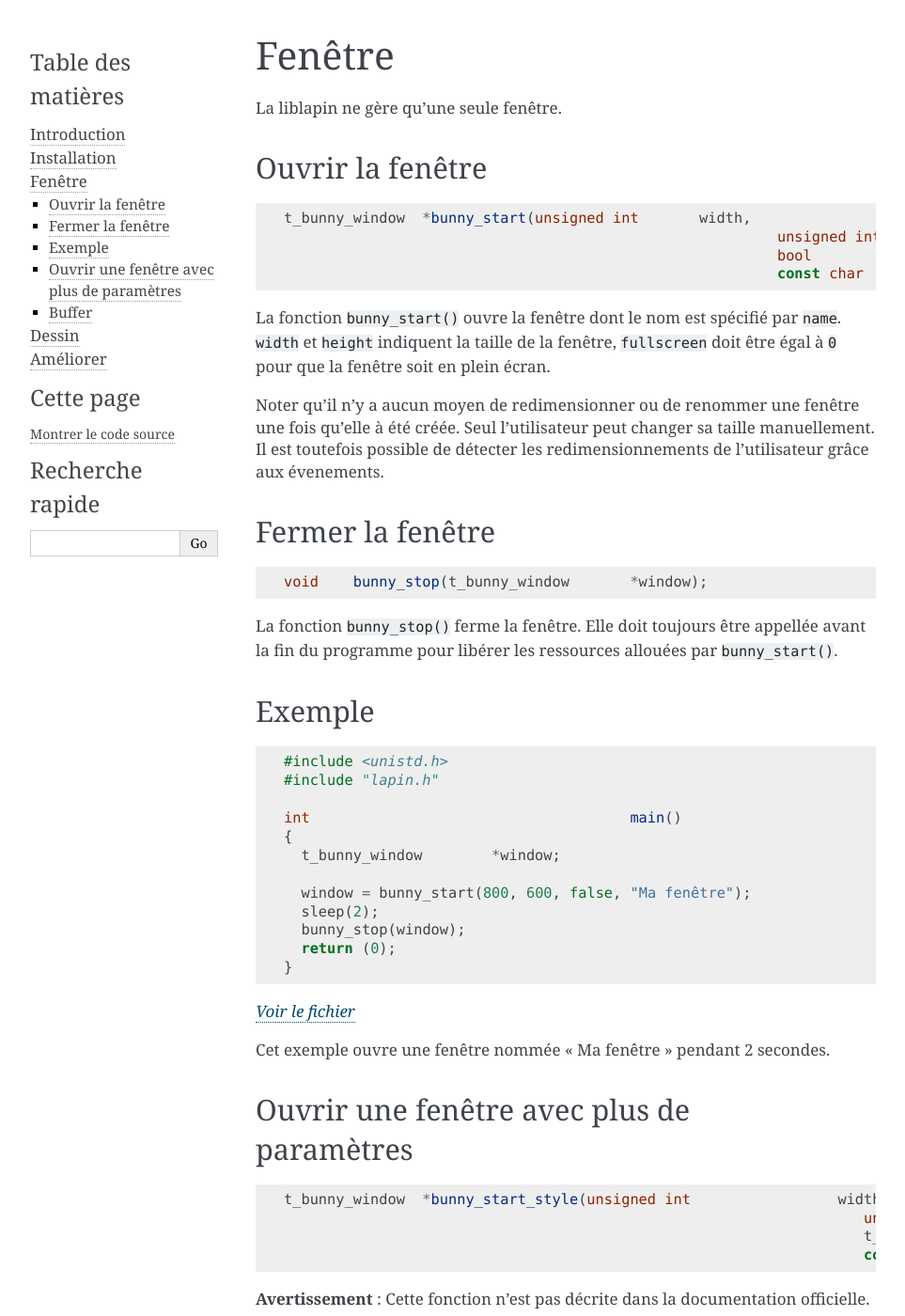
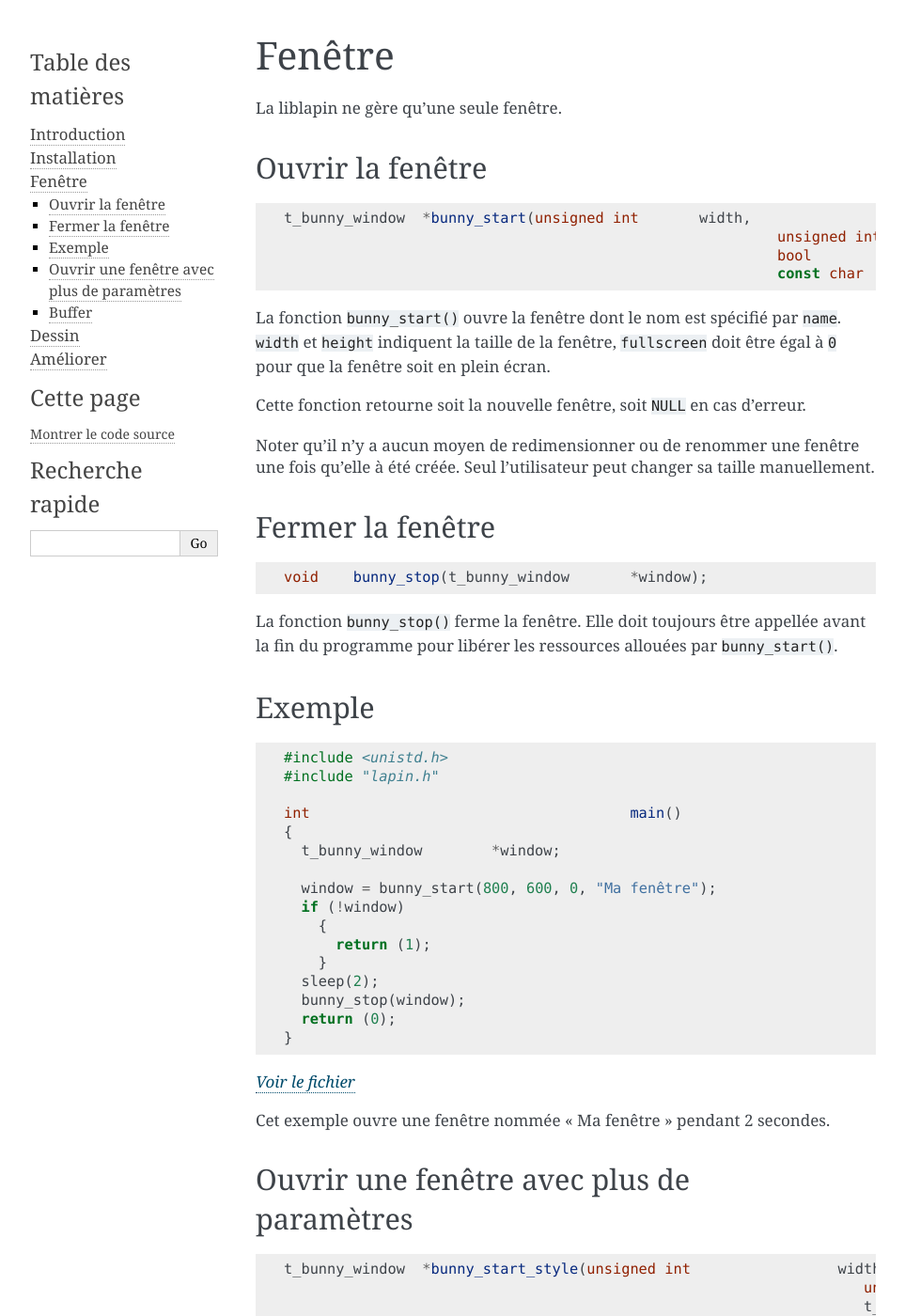
Before and after one commit to motet-a/liblapin-tutorial, a Sphinx documentation site: the page built from source/window.md, in a window 1280 px wide and 1400 px high. Shown: the whole window at 94% size, without its empty margins (148-1111 px from the left). Built offline with Sphinx 7.4.7, drawn with Linux system fonts in a browser that asks for light colours; some of the changed text lies outside the part shown.

Commit message:
Improved window.md

```diff
--- a/source/window.md
+++ b/source/window.md
@@ -16,11 +16,11 @@
 `name`. `width` et `height` indiquent la taille de la fenêtre, `fullscreen`
 doit être égal à `0` pour que la fenêtre soit en plein écran.
 
+Cette fonction retourne soit la nouvelle fenêtre, soit `NULL` en cas d’erreur.
+
 Noter qu’il n’y a aucun moyen de redimensionner ou de renommer
 une fenêtre une fois qu’elle à été créée.
 Seul l’utilisateur peut changer sa taille manuellement.
-Il est toutefois possible de détecter les redimensionnements de
-l’utilisateur grâce aux évenements.
 
 ## Fermer la fenêtre ##
 
@@ -42,7 +42,11 @@
 {
   t_bunny_window	*window;
 
-  window = bunny_start(800, 600, false, "Ma fenêtre");
+  window = bunny_start(800, 600, 0, "Ma fenêtre");
+  if (!window)
+    {
+      return (1);
+    }
   sleep(2);
   bunny_stop(window);
   return (0);
@@ -65,13 +69,11 @@
 **Avertissement** : Cette fonction n’est pas décrite dans la
 documentation officielle.
 
+Cette fonction retourne soit la nouvelle fenêtre, soit `NULL` en cas d’erreur.
+
 *TODO: Rajouter un exemple*
 
 ## Buffer ##
-
-Étant donné que la fenêtre peut être redimensionnée par l’utilisateur,
-sa taille à un moment donné lors de l’exécution du programme peut être
-différente de la taille passée en paramètre à `bunny_start()`.
 
 La structure `t_bunny_window` représentant la fenêtre contient
 un membre `buffer`, de type `t_bunny_buffer`.
@@ -85,4 +87,8 @@
 Ces membres sont accessibles en lecture seule, les modifier ne
 permettera pas de redimensionner la fenêtre.
 
+Curieusement, ces membres contiennent toujours la taille de la
+fenêtre lors de sa création, et ne sont pas mis à jour lors de
+son redimensionnement.
+
 *TODO: Rajouter un exemple*
```
Also changed, not shown: source/index.rst (line endings or trailing spaces), 3 other files.
